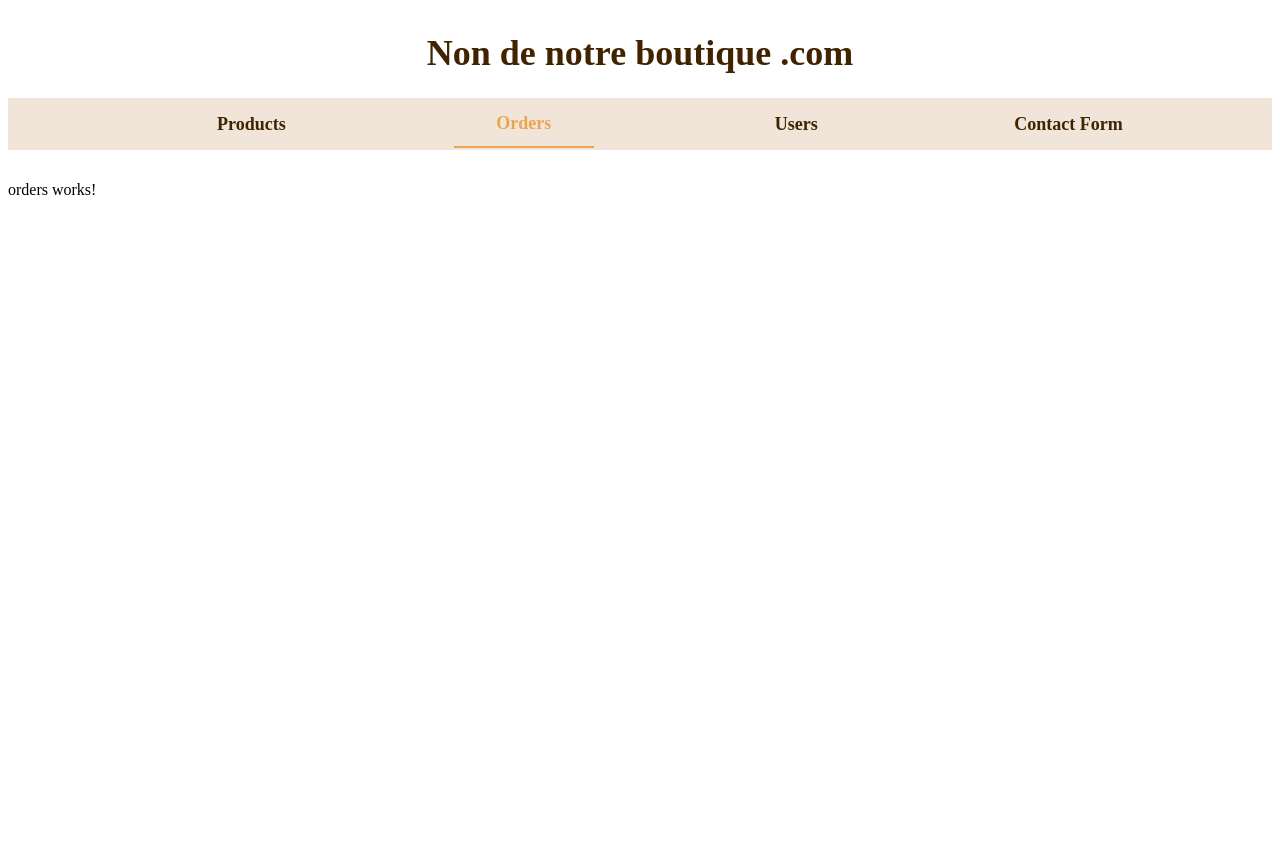
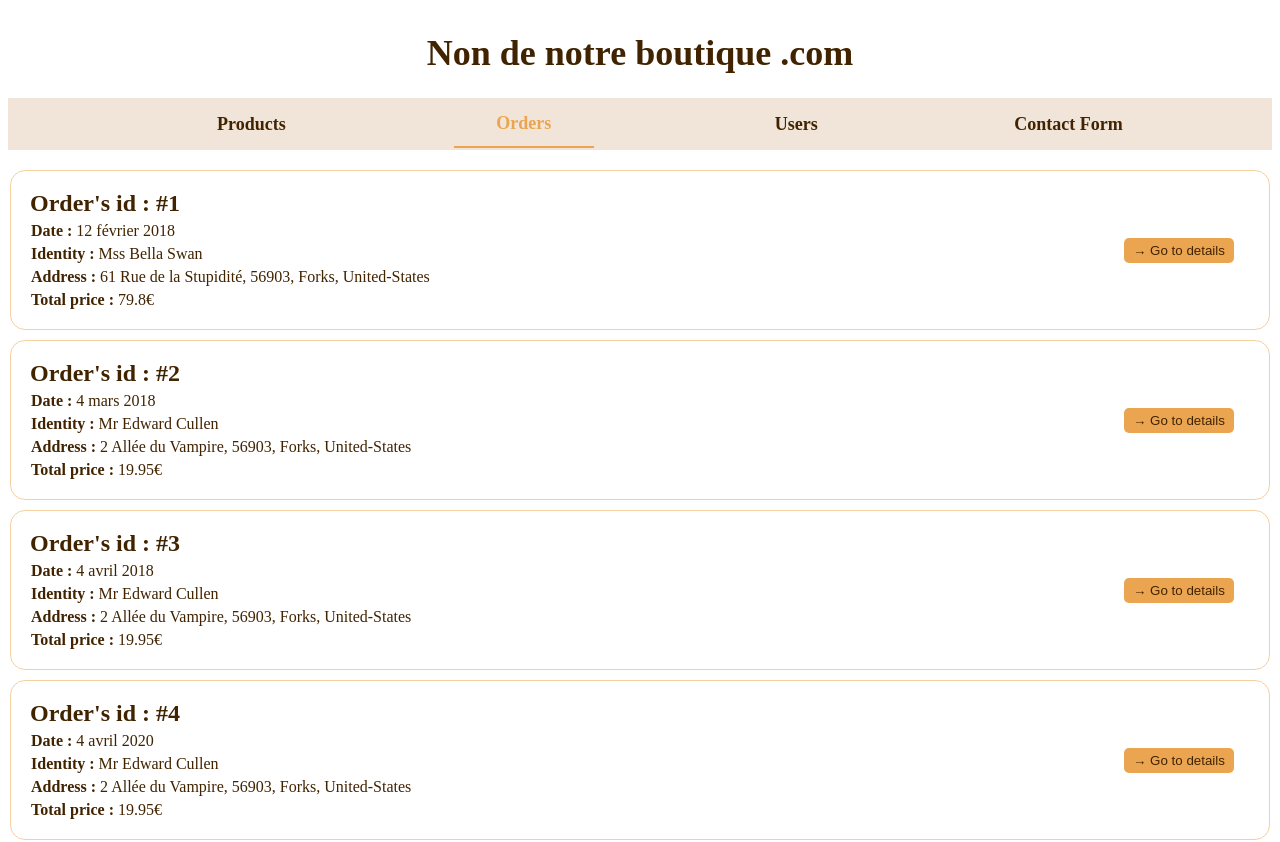
Before and after one commit to SarahHidalgo/Book-TSE, an Angular app: page /orders in a window 1280 px wide. Shown: the top 842 px of the page. Before the commit the page ends 800 px from the top, so only its background shows below. Built offline with nearby package versions, Linux system fonts and the light colour scheme.

Commit message:
ajout order interfaces + css

```diff
--- a/src/app/api.service.ts
+++ b/src/app/api.service.ts
@@ -4,6 +4,7 @@ import { Injectable } from '@angular/core';
 import { HttpClient } from '@angular/common/http';
 import { Products } from "./interfaces/products";
 import { Users } from './interfaces/users';
+import { Orders } from './interfaces/orders';
 import { Observable, map } from 'rxjs';
 
 @Injectable({
@@ -12,7 +13,8 @@ import { Observable, map } from 'rxjs';
 
 export class ApiService {
   apiUrl_products : string = 'assets/products.json';
-  apiUrl_users :string = 'assets/users.json';
+  apiUrl_users : string = 'assets/users.json';
+  apiUrl_orders : string = 'assets/orders.json';
 
   constructor(private http: HttpClient) {  }
 
@@ -24,6 +26,11 @@ export class ApiService {
   // Récupération de tous les users de l'api
   getUsers(): Observable<Users[]> {
     return this.http.get<Users[]>(this.apiUrl_users);
+  }
+
+  // Récupération de tous les orders de l'api
+  getOrders(): Observable<Orders[]> {
+    return this.http.get<Orders[]>(this.apiUrl_orders);
   }
 
   //Récupération d'un produit en fonction de l'id
--- a/src/app/contact-form/contact-form.component.css
+++ b/src/app/contact-form/contact-form.component.css
@@ -23,7 +23,7 @@ legend{
     text-align: center;
     font-size: 35px;
     margin-bottom: 15px;
-    color: #362d22;
+    color: #412300;
 }
 
 .form-group {
@@ -50,7 +50,7 @@ input{
     margin-top: 5px;
 }
 label{
-    color: #18140f;
+    color: #412300;
 }
 button {
     width: 80px;
--- /dev/null
+++ b/src/app/interfaces/orders.ts
@@ -0,0 +1,11 @@
+export interface Orders{
+    id_o: number;
+    date: string;
+    id_u: number;
+    title: string;
+    first_name: string;
+    last_name: string;
+    address: string;
+    items: string;
+    total: number;
+}
--- a/src/app/orders/orders.component.css
+++ b/src/app/orders/orders.component.css
@@ -1,5 +1,41 @@
-body {
-    background-color: #001C30;
-    margin: 0px;
+ul{
+    margin: 2px;
     padding: 0px;
 }
+.order{
+    display: flex;
+    align-items: center;
+    align-content: center;
+    justify-content: space-between;
+    border-color: #eba55087;
+    border-width: 1px;
+    border-style: solid;
+    border-radius: 15px;
+    margin-top: 5px;
+    margin-bottom: 10px;
+    padding: 15px;
+}
+p{
+    margin: 5px;
+    color: #412300;
+}
+h2{
+    margin: 4px;
+    margin-bottom: 4px;
+    color: #412300;
+}
+
+/* Bouton go to details */
+.btn_order_details{
+    height: 25px;
+    width: 110px;
+    background-color:#eba550;
+    border-style: none;
+    border-radius: 5px;
+    margin-right: 20px;
+    color: #412300;
+}
+.order .btn_order_details:hover {
+    background-color: #ec870c;
+    color: #000;
+}
--- a/src/app/orders/orders.component.html
+++ b/src/app/orders/orders.component.html
@@ -1 +1,14 @@
-<p>orders works!</p>
+<div class="container">
+    <ul>
+        <li *ngFor="let order of (orders | async)" class="order">
+            <div class="order_info">
+                <h2> <strong> Order's id : </strong> #{{order.id_o}}</h2>
+                <p> <strong> Date : </strong> {{order.date}}</p>
+                <p> <strong> Identity : </strong> {{order.title}} {{order.first_name}} {{order.last_name}}</p>
+                <p> <strong> Address : </strong> {{order.address}} </p>
+                <p> <strong> Total price : </strong> {{order.total}}€</p>
+            </div>
+            <button type="button" class="btn_order_details" [routerLink]="['/orders', order.id_o]"> → Go to details </button>
+        </li>
+    </ul>
+</div>
--- a/src/app/orders/orders.component.ts
+++ b/src/app/orders/orders.component.ts
@@ -1,4 +1,7 @@
 import { Component } from '@angular/core';
+import { Orders } from '../interfaces/orders';
+import { Observable } from 'rxjs';
+import { ApiService } from '../api.service';
 
 @Component({
   selector: 'app-orders',
@@ -6,5 +9,16 @@ import { Component } from '@angular/core';
   styleUrls: ['./orders.component.css']
 })
 export class OrdersComponent {
+  orders: Observable<Orders[]> | undefined;
 
+  constructor(private apiService: ApiService) { }
+
+  ngOnInit(): void {
+
+    this.showOrders();
+  }
+
+  showOrders() {
+    this.orders = this.apiService.getOrders();
+  }
 }
--- a/src/app/users/users.component.css
+++ b/src/app/users/users.component.css
@@ -31,6 +31,11 @@ img{
     height: 100px;
     border-radius: 50%;
 }
+p{
+    color: #412300;
+}
+
+/*Bouton details*/
 .btn_user_details{
     height: 25px;
     width: 110px;
@@ -38,4 +43,9 @@ img{
     border-style: none;
     border-radius: 5px;
     margin-right: 20px;
+    color: #412300;
 }
+.user .btn_user_details:hover {
+    background-color: #ec870c;
+    color: #000;
+}
--- a/src/assets/orders.json
+++ b/src/assets/orders.json
@@ -1,159 +1,156 @@
 [
     {
-        "id_o": 0001,
+        "id_o": 1,
         "date": "12 février 2018",
-        "id_u": 0003,
+        "id_u": 3,
         "title": "Mss",
         "first_name": "Bella",
         "last_name": "Swan",
         "address": "61 Rue de la Stupidité, 56903, Forks, United-States " ,
-        "items": ["Twilight, Tome 1 : Fascination", "Twilight, Tome 2 : Tentation", "Twilight, Tome 3 : Hésitation", "Twilight, Tome 4 : Révélation"],,
-        "total": 79.80,
+        "items": ["Twilight, Tome 1 : Fascination", "Twilight, Tome 2 : Tentation", "Twilight, Tome 3 : Hésitation", "Twilight, Tome 4 : Révélation"],
+        "total": 79.80
     },
     {
-        "id_o": 0002,
+        "id_o": 2,
         "date": "4 mars 2018",
-        "id_u": 0004,
+        "id_u": 4,
         "title": "Mr",
         "first_name": "Edward",
         "last_name": "Cullen",
         "address": "2 Allée du Vampire, 56903, Forks, United-States" ,
         "items": ["Twilight, Tome 1 : Fascination"],
-        "total": 19.95,
+        "total": 19.95
     },
     {
-        "id_o": 0003,
+        "id_o": 3,
         "date": "4 avril 2018",
-        "id_u": 0004,
+        "id_u": 4,
         "title": "Mr",
         "first_name": "Edward",
         "last_name": "Cullen",
         "address": "2 Allée du Vampire, 56903, Forks, United-States" ,
         "items": ["Twilight, Tome 2 : Tentation"],
-        "total": 19.95,
+        "total": 19.95
     },
     {
-        "id_o": 0004,
+        "id_o": 4,
         "date": "4 avril 2020",
-        "id_u": 0004,
+        "id_u": 4,
         "title": "Mr",
         "first_name": "Edward",
         "last_name": "Cullen",
         "address": "2 Allée du Vampire, 56903, Forks, United-States" ,
         "items": ["Twilight, Tome 3 : Hésitation"],
-        "total": 19.95,
+        "total": 19.95
     },
     {
-        "id_o": 0005,
+        "id_o": 5,
         "date": "4 avril 2021",
-        "id_u": 0004,
+        "id_u": 4,
         "title": "Mr",
         "first_name": "Edward",
         "last_name": "Cullen",
         "address": "2 Allée du Vampire, 56903, Forks, United-States" ,
         "items": ["Twilight, Tome 4 : Révélation"],
-        "total": 19.95,
+        "total": 19.95
     },
     {
-        "id_o": 0006,
+        "id_o": 6,
         "date": "1 janvier 2023",
-        "id_u": 0005,
+        "id_u": 5,
         "title": "Mss",
         "first_name": "Taylor",
         "last_name": "Swift",
         "address": "54 Avenue of Fame, 76478, Los Angeles, United-States" ,
-        "items": ["Le Chant d'Achille", "Puzzle",],
-        "total": 18.20,
+        "items": ["Le Chant d'Achille", "Puzzle"],
+        "total": 18.20
     },
     {
-        "id_o": 0007,
+        "id_o": 7,
         "date": "1 janvier 2023",
-        "id_u": 0001,
+        "id_u": 1,
         "title": "Mr",
         "first_name": "Auguste",
         "last_name": "Gusteau",
         "address": "23 Rue de la Sauce, 75012, Paris, FRANCE" ,
         "items": ["Le Prince des Voleurs", "Atlas, Tome 1 : Atlas Six"],
-        "total": 24.92,
+        "total": 24.92
     },
     {
-        "id_o": 0008,
+        "id_o": 8,
         "date": "17 mars 2023",
-        "id_u": 0002,
+        "id_u": 2,
         "title": "Mr",
         "first_name": "Eddy",
         "last_name": "Gourmand",
         "address": "36 Allée des Délices, 56123, Garfield-Ville, United-States" ,
         "items": ["Mo Dao Zu Shi - Le Grand Maître de la cultivation démoniaque : Tome 1", "Mo Dao Zu Shi - Le Grand Maître de la cultivation démoniaque : Tome 2"],
-        "total": 43.8,
+        "total": 43.8
     },
     {
-        "id_o": 0009,
+        "id_o": 9,
         "date": "20 mars 2023",
-        "id_u": 0006,
+        "id_u": 6,
         "title": "Ms",
         "first_name": "Molly",
         "last_name": "Weasley",
         "address": "The Burrow, South Hill, Great-Britain" ,
         "items": ["Twilight, Tome 1 : Fascination", "Twilight, Tome 2 : Tentation"],
-        "total": 39.90,
+        "total": 39.90
     },
     {
-        "id_o": 0010,
+        "id_o": 10,
         "date": "21 avril 2023",
-        "id_u": 0007,
+        "id_u": 7,
         "title": "Mr",
         "first_name": "Harry",
         "last_name": "Potter",
         "address": "4 Rue Privet Drive, 78902, Little Whinging, Great-Britain " ,
         "items": ["La Faucheuse, Tome 1 : Futur parfait", "La Faucheuse, Tome 2 : Thunderhead","La Faucheuse, Tome 3 : Le Glas"],
-        "total": 59.4,
+        "total": 59.4
     },
     {
-        "id_o": 0011,
+        "id_o": 11,
         "date": "4 mai 2023",
-        "id_u": 0008,
+        "id_u": 8,
         "title": "Ms",
         "first_name": "Laura",
         "last_name": "Tatouille",
         "address": "57 Rue de la nourriture, 69000, Lyon, France " ,
         "items": ["Caraval, Tome 1 (poche)", "Caraval, Tome 2 : Legendary"],
-        "total": 17.8,
+        "total": 17.8
     },
     {
-        "id_o": 0012,
+        "id_o": 12,
         "date": "20 juin 2023",
-        "id_u": 0004,
+        "id_u": 4,
         "title": "Mr",
         "first_name": "Edward",
         "last_name": "Cullen",
         "address": "2 Allée du Vampire, 56903, Forks, United-States" ,
         "items": ["Twilight, Tome 1 : Fascination"],
-        "total": 19.95,
+        "total": 19.95
     },
     {
-        "id_o": 0013,
+        "id_o": 13,
         "date": "27 juin 2023",
-        "id_u": 0009,
+        "id_u": 9,
         "title": "Mr",
         "first_name": "Emile",
         "last_name": "LeRat",
         "address": "7 Rue des Egouts, 75012, Paris, France " ,
         "items": ["Caraval, Tome 3 : Finale", "Lore","Meilleurs ennemis : De la haine à l'amour, il n'y a qu'un pas"],
-        "total": 26.80,
+        "total": 26.80
     },
     {
-        "id_o": 0014,
+        "id_o": 14,
         "date": "15 juillet 2023",
-        "id_u": 0010,
+        "id_u": 10,
         "title": "Ms",
         "first_name": "Annie",
         "last_name": "LaMaire",
         "address": "46 Rue des vacances, 98735, Tahiti, Polynésie Française " ,
         "items": ["Aristote et Dante, Tome 1 : Aristote et Dante découvrent les secrets de l'univers"],
-        "total": 8.30,
-    },
-
-
-
+        "total": 8.30
+    }
 ]
--- a/src/assets/users.json
+++ b/src/assets/users.json
@@ -82,7 +82,7 @@
     },
     {
         "id_u": 9,
-        "title": "M",
+        "title": "Mr",
         "first_name": "Emile",
         "last_name": "LeRat",
         "email": "cousin_de_remy@ratatouille.com",
```
Lines whose indentation alone changed are shown as unchanged.
